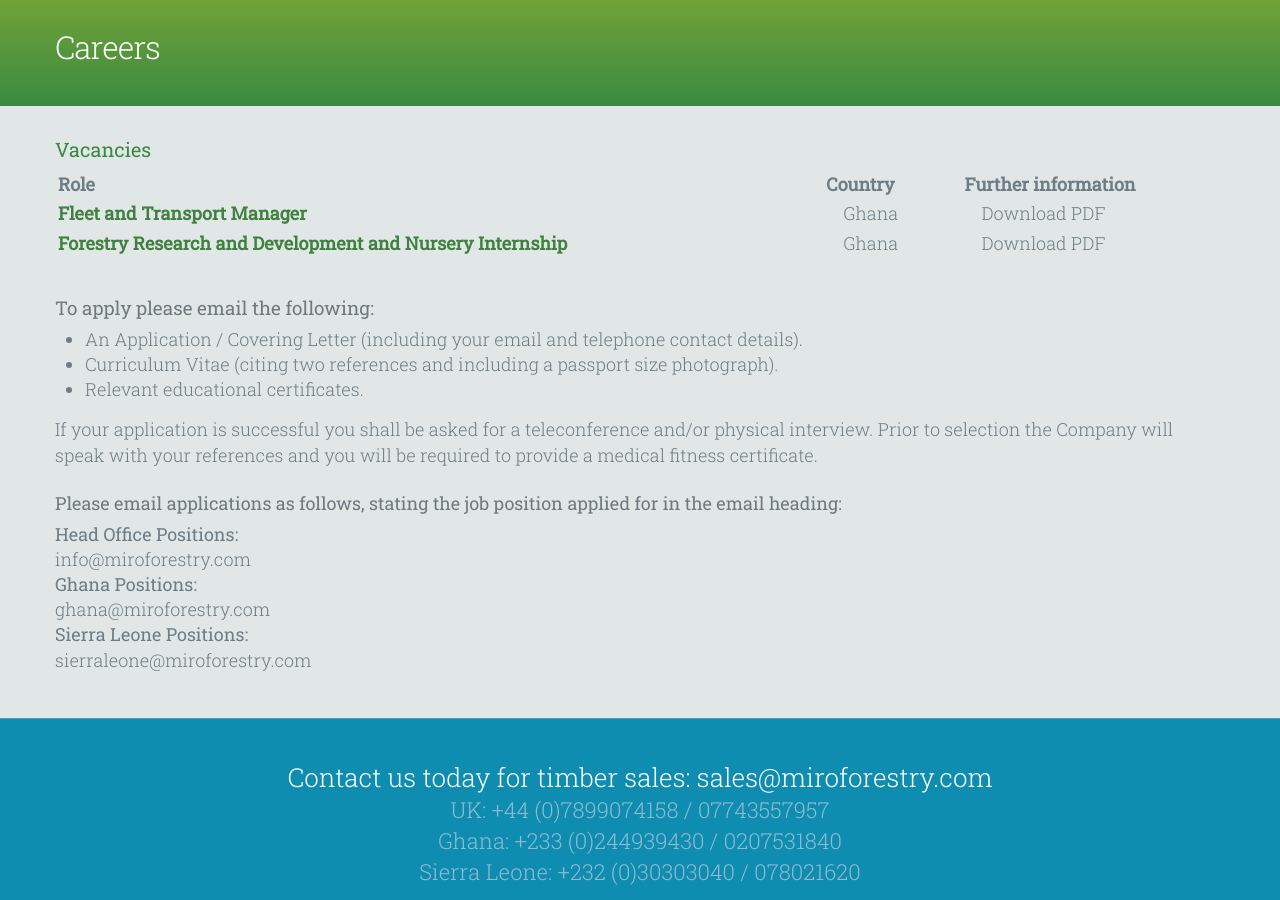
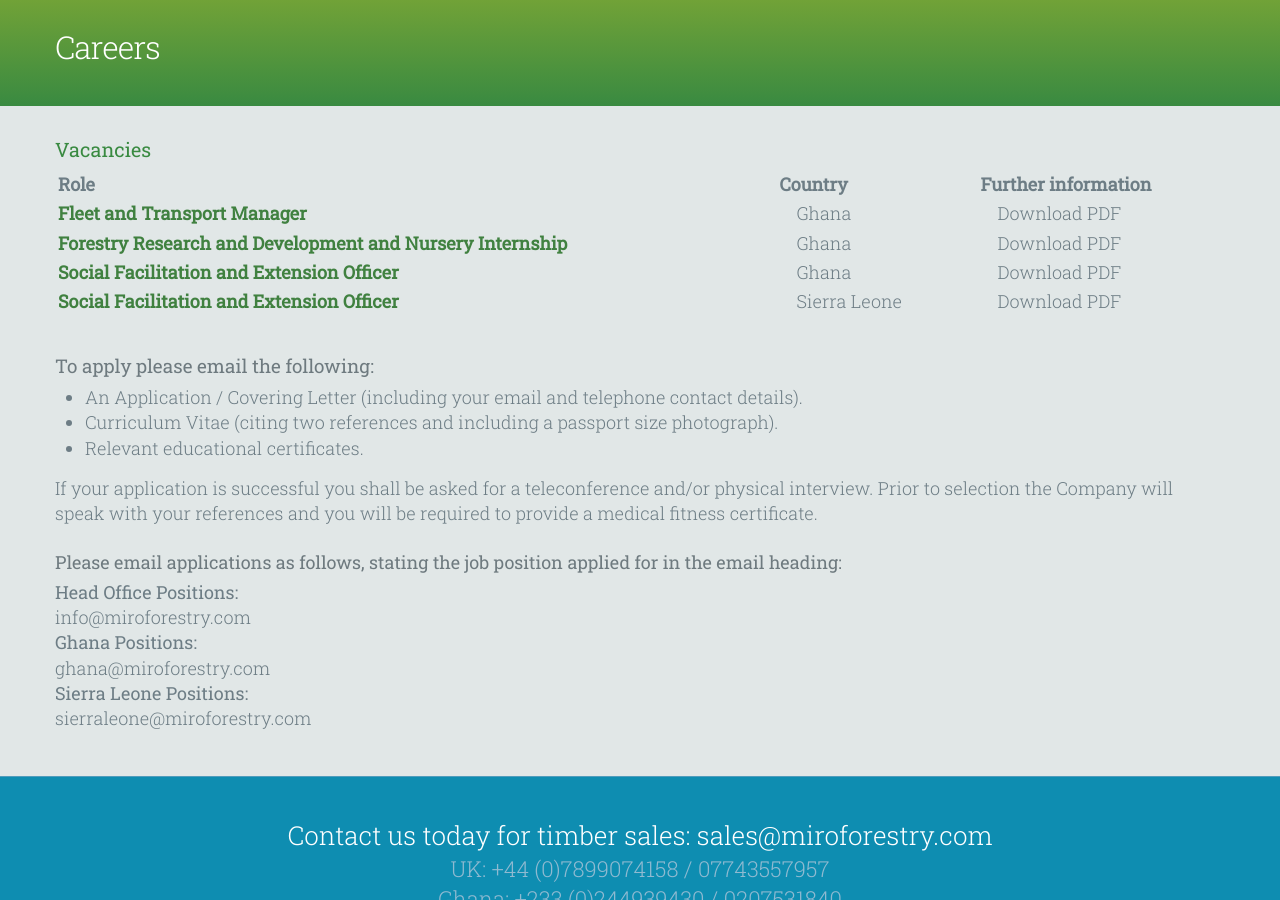
Before and after one commit to asmt3/www.miroforestry.com, a Jekyll site: the page built from careers.html, in a window 1280 px wide and 900 px high, scrolled down 464 px. Built offline with Jekyll 4.4.1, drawn with Linux system fonts in a browser that asks for light colours; nearby versions of some CDN libraries; comment, search, counter and statistics services are not loaded; grey boxes are pictures that could not be loaded.

Commit message:
add two careers

```diff
--- a/careers.html
+++ b/careers.html
@@ -58,22 +58,40 @@
           </a>
         </td>
       </tr>
-      <!-- <tr>
+
+      <tr>
         <th>
-          <a href="./downloads/careers/Sierra-Leone-OHS-Officer-Yoni-Sierra-Leone.pdf">
-            Occupational Health and Safety Officer
+          <a href="./downloads/careers/Ghana-Social-Facilitation-Extension-Officer.pdf">
+            Social Facilitation and Extension Officer
+          </a>
+        </th>
+        <td>
+          Ghana
+        </td>
+        <td>
+          <a href="./downloads/careers/Ghana-Social-Facilitation-Extension-Officer.pdf">
+            Download PDF
+          </a>
+        </td>
+      </tr>
+
+
+      <tr>
+        <th>
+          <a href="./downloads/careers/Sierra-Leone-Social-Facilitation-Extension-Officer.pdf">
+            Social Facilitation and Extension Officer
           </a>
         </th>
         <td>
           Sierra Leone
         </td>
         <td>
-          <a href="./downloads/careers/Sierra-Leone-OHS-Officer-Yoni-Sierra-Leone.pdf">
+          <a href="./downloads/careers/Sierra-Leone-Social-Facilitation-Extension-Officer.pdf">
             Download PDF
           </a>
         </td>
       </tr>
-       -->
+
     </tbody>
 
   </table>
```
Also changed, not shown: 2 other files.
